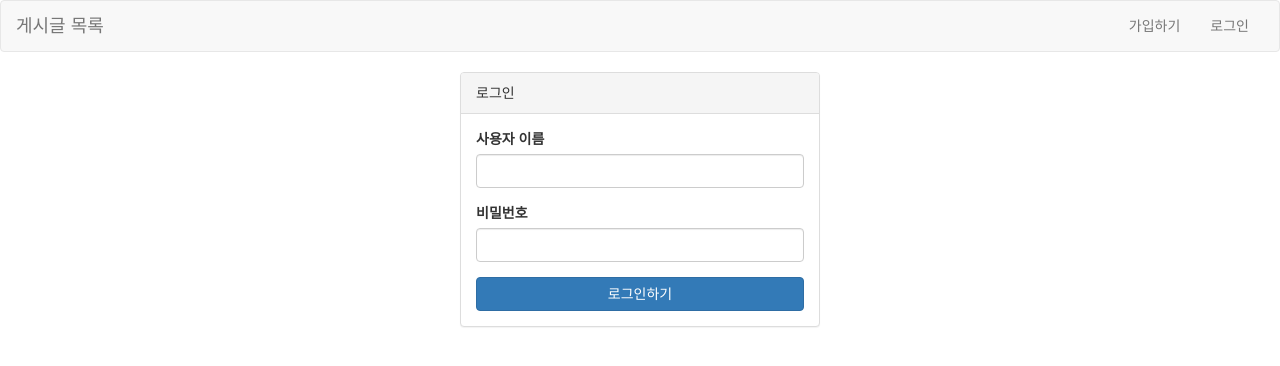
After one commit to bakdongho/gpc_django, a Django app: page / in a window 1280 px wide. The commit adds this page. Shown: the top 366 px of the page. Run offline with Django 3.2, Linux system fonts and the light colour scheme; some libraries are stand-ins or nearby versions.

Commit message:
create login

```diff
--- a/gpc_project/boards/templates/base.html
+++ b/gpc_project/boards/templates/base.html
@@ -22,6 +22,22 @@
             <div class="navbar-header">
                 <a class="navbar-brand" href="/article/">게시글 목록</a>
             </div>
+            <div class="collapse navbar-collapse" id="bs-example-navbar-collapse-1">
+                <ul class="nav navbar-nav navbar-right">
+                    <li class="">
+                        {% if not request.user.is_authenticated %}
+                        <a href="/user/create/">가입하기</a>
+                        {% endif %}
+                    </li>
+                    <li class="">
+                        {% if request.user.is_authenticated %}
+                        <a href="/user/login/">로그아웃</a>
+                        {% else %}
+                        <a href="/user/login/">로그인</a>
+                        {% endif %}
+                    </li>
+                </ul>
+            </div>
         </div>
     </nav>
     {% if messages %}                            <!-- message 프레임워크 -->
--- a/gpc_project/boards/views.py
+++ b/gpc_project/boards/views.py
@@ -4,6 +4,7 @@ from django.views.generic import TemplateView
 from django.views.decorators.csrf import csrf_exempt
 from django.utils.decorators import method_decorator
 from django.contrib import messages
+from django.contrib.auth.mixins import LoginRequiredMixin
 
 from .models import Article
 # Create your views here.
@@ -49,7 +50,7 @@ class ArticleDetailView(TemplateView):
 
 # 생성 및 수정
 # @method_decorator(csrf_exempt, name='dispatch')
-class ArticleCreateUpdateView(TemplateView):  # 게시글 추가, 수정
+class ArticleCreateUpdateView(LoginRequiredMixin,TemplateView):  # 게시글 추가, 수정
     template_name = 'article_update.html'
     query_set= Article.objects.all()
     pk_url_kwargs='article_id'
--- a/gpc_project/config/settings.py
+++ b/gpc_project/config/settings.py
@@ -18,7 +18,6 @@ load_dotenv()
 # Build paths inside the project like this: BASE_DIR / 'subdir'.
 BASE_DIR = Path(__file__).resolve().parent.parent
 
-AUTH_USER_MODEL = 'user.User'
 # Quick-start development settings - unsuitable for production
 # See https://docs.djangoproject.com/en/3.2/howto/deployment/checklist/
 
@@ -30,6 +29,11 @@ DEBUG = True
 
 ALLOWED_HOSTS = []
 
+AUTH_USER_MODEL = 'user.User'
+
+LOGIN_REDIRECT_URL = '/article/'
+
+LOGIN_URL = '/user/login/'
 
 # Application definition
 
--- a/gpc_project/config/urls.py
+++ b/gpc_project/config/urls.py
@@ -16,10 +16,11 @@ Including another URLconf
 from django.contrib import admin
 from django.urls import path
 from boards.views import ArticleCreateUpdateView, ArticleDetailView, ArticleListView, hello_world
-from user.views import UserRegistrationView
+from user.views import UserRegistrationView, UserLoginView
 
 urlpatterns = [
     path('admin/', admin.site.urls),
+    path('', UserLoginView.as_view()),
     path('hello/<to>', hello_world, name='hello'),
 
     path('article/', ArticleListView.as_view(), name='list_article'),
@@ -28,4 +29,5 @@ urlpatterns = [
     path('article/<article_id>/update/', ArticleCreateUpdateView.as_view(), name='create_or_update_article'),
 
     path('user/create/', UserRegistrationView.as_view()),
+    path('user/login/', UserLoginView.as_view()),
 ]
--- a/gpc_project/user/forms.py
+++ b/gpc_project/user/forms.py
@@ -1,6 +1,6 @@
-from django.contrib.auth.forms import UserCreationForm
+from django.contrib.auth.forms import UserCreationForm, AuthenticationForm
 from django.contrib.auth import get_user_model
-from user.models import User
+
 
 class CustomUserCreationForm(UserCreationForm):
     class Meta(UserCreationForm.Meta):
--- /dev/null
+++ b/gpc_project/user/templates/user/login_form.html
@@ -0,0 +1,55 @@
+{% extends 'base.html' %}
+
+{% block title %}<title>로그인</title>{% endblock %}
+
+{% block css %}
+<link rel="stylesheet" href="https://maxcdn.bootstrapcdn.com/bootstrap/3.3.2/css/bootstrap.min.css">
+<style>
+    .registeration {
+        width: 360px;
+        margin: 0 auto;
+    }
+    p {
+        text-align: center;
+    }
+    label {
+        width: 50%;
+        text-align: left;
+    }
+    .form-action {
+        text-align: center;
+    }
+    .control-label {
+        width: 100%;
+    }
+    .registeration .form-actions > button {
+        width: 100%;
+    }
+</style>
+{% endblock css %}
+
+{% block content %}
+<div class='panel panel-default registeration'>
+    <div class='panel-heading'>
+        로그인
+    </div>
+    <div class="panel-body">
+        <form action="." method='post'>
+            {% csrf_token %}
+            {% for field in form %}
+                <div class="form-group {% if field.errors|length > 0 %}has-error{%endif %}">
+                    <label for="id_{{field.html_name}}">{{field.label}}</label>
+                    <input name="{{field.html_name}}" id="{{field.id_for_label}}" class="form-control" type="{{ field.field.widget.input_type }}" value="{{ field.value|default_if_none:'' }}">
+                    {% for error in field.errors %}
+                        <label class="control-label" for="{{field.id_for_label}}">{{error}}</label>
+                    {% endfor %}
+                </div>
+            {% endfor%}
+            <div class="form-actions">
+                <button class="btn btn-primary btn-large" type="submit">로그인하기</button>
+            </div>
+        </form>
+    </div>
+</div>
+
+{% endblock content %}
--- a/gpc_project/user/views.py
+++ b/gpc_project/user/views.py
@@ -1,7 +1,8 @@
-from django.shortcuts import render
+from django.shortcuts import render, HttpResponse
 from django.views.generic import CreateView
 from django.contrib.auth import get_user_model
-
+from django.contrib.auth.views import LoginView
+from django.contrib import messages
 from user.forms import CustomUserCreationForm
 
 # Create your views here.
@@ -10,3 +11,9 @@ class UserRegistrationView(CreateView):
     model=get_user_model()
     success_url='/article/'
     form_class=CustomUserCreationForm
+
+class UserLoginView(LoginView):
+    template_name = 'user/login_form.html'
+    def form_invalid(self, form) -> HttpResponse:
+        messages.error(self.request, 'login fail',extra_tags='danger')
+        return super().form_invalid(form)
```
